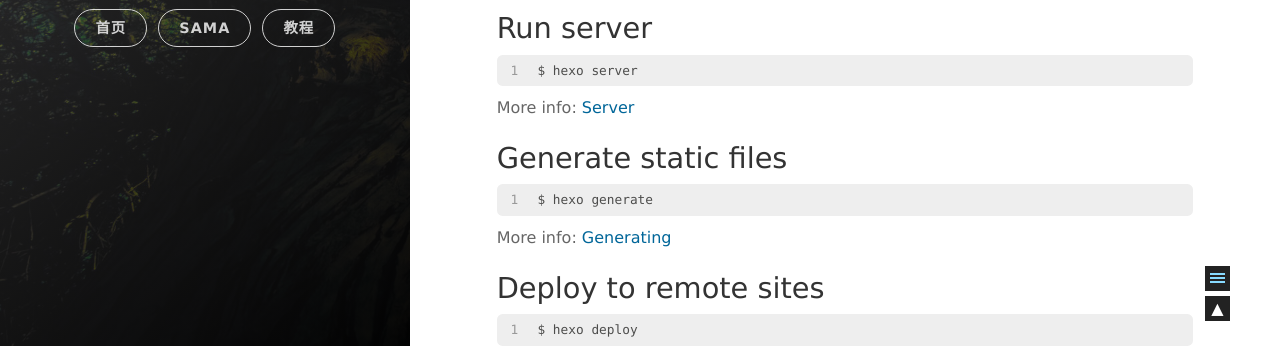
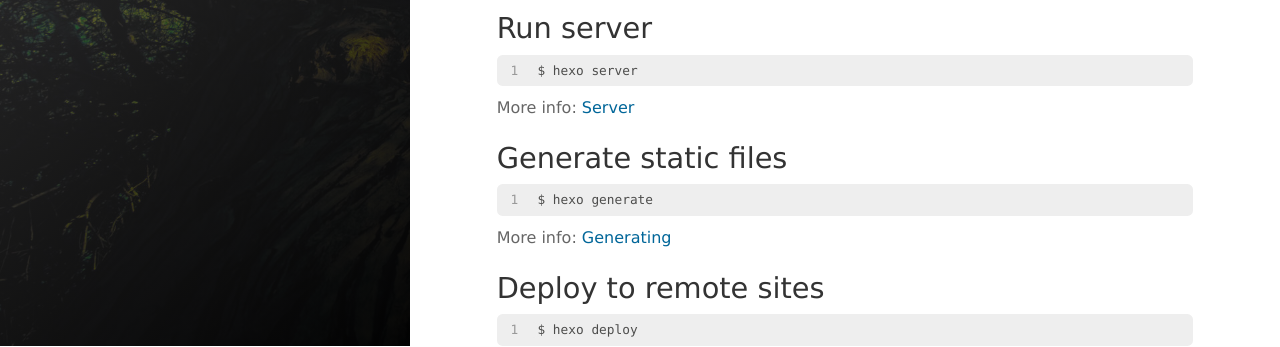
Before and after one commit to ziyingjie/ziyingjie.github.io, a plain HTML site: page 2018/05/02/hello-world/index.html in a window 1280 px wide. Shown: the part 454-801 px from the top of the page. Drawn offline with nearby package versions, Linux system fonts and the light colour scheme; some packages are replaced by stand-ins of ours.

Commit message:
Site updated: 2018-05-02 13:41:43

```diff
--- a/2018/05/02/hello-world/index.html
+++ b/2018/05/02/hello-world/index.html
@@ -29,8 +29,6 @@
 <meta name="twitter:description" content="Welcome to Hexo! This is your very first post. Check documentation for more info. If you get any problems when using Hexo, you can find the answer in troubleshooting or you can ask me on GitHub. Quick">
 
 
-
-      <link rel="icon" type="image/x-icon" href="/favicon.png">
 
     <link rel="stylesheet" href="/css/uno.css">
     <link rel="stylesheet" href="/css/highlight.css">
@@ -73,15 +71,6 @@
           <nav class="cover-navigation cover-navigation--primary">
             <ul class="navigation">
 
-
-
-                <li class="navigation__item"><a href="/#blog" title="" class="blog-button">首页</a></li>
-
-
-                <li class="navigation__item"><a href="/sama" title="" class="">SAMA</a></li>
-
-
-                <li class="navigation__item"><a href="/teach" title="" class="">教程</a></li>
 
 
             </ul>
@@ -214,29 +203,6 @@ classes that you can use:
 
 
 
-    <script type="text/javascript" src="//cdn.mathjax.org/mathjax/latest/MathJax.js?config=TeX-AMS-MML_HTMLorMML"></script>
-    <script type="text/javascript">
-        $(document).ready(function(){
-            MathJax.Hub.Config({
-                tex2jax: {inlineMath: [['[latex]','[/latex]'], ['\\(','\\)']]}
-            });
-        });
-    </script>
-
-
-
-
-    <script src="/js/awesome-toc.min.js"></script>
-    <script>
-        $(document).ready(function(){
-            $.awesome_toc({
-                overlay: true,
-                contentId: "post-content",
-            });
-        });
-    </script>
-
-
 
 
     <!--kill ie6 -->
```
Also changed, not shown: archives/2018/05/index.html (+0 -22 lines), archives/2018/index.html (+0 -22 lines), archives/index.html (+0 -22 lines), index.html (+0 -22 lines), sama/index.html (+0 -22 lines), teach/index.html (+0 -22 lines).
